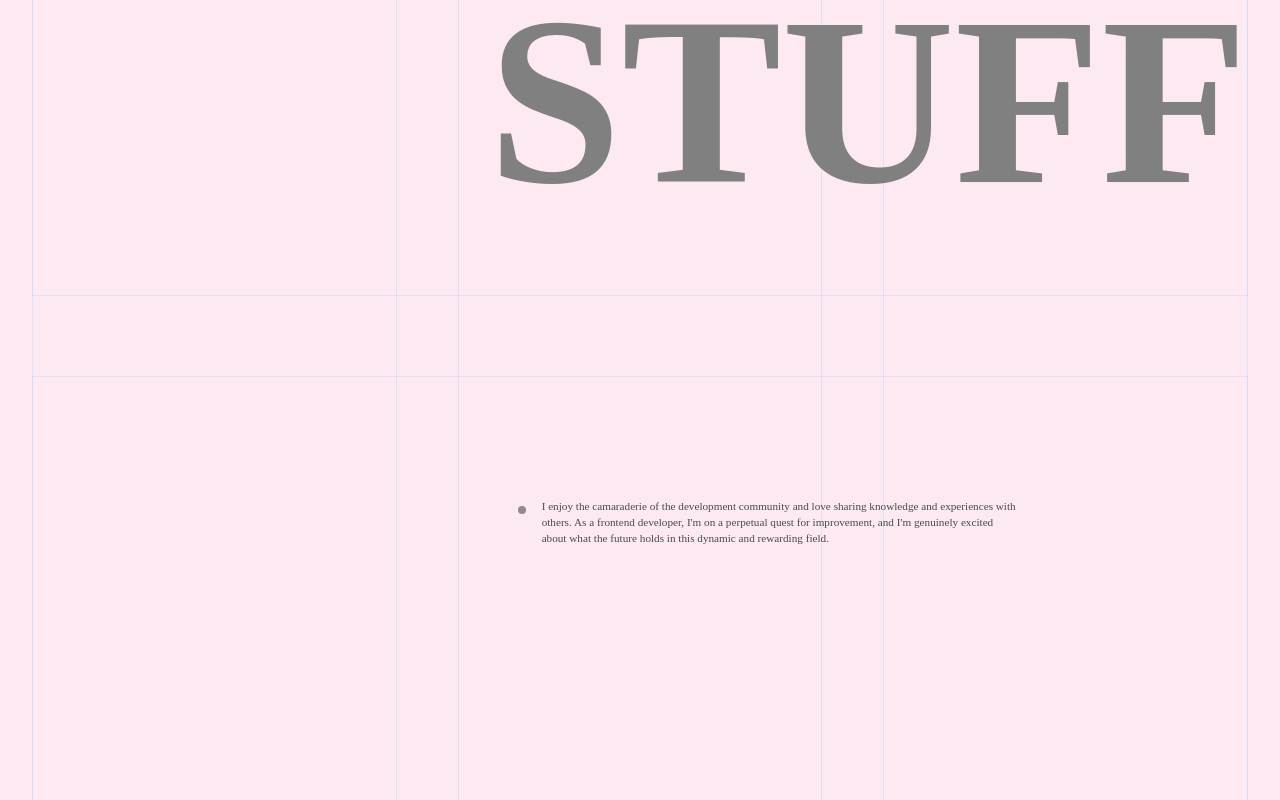
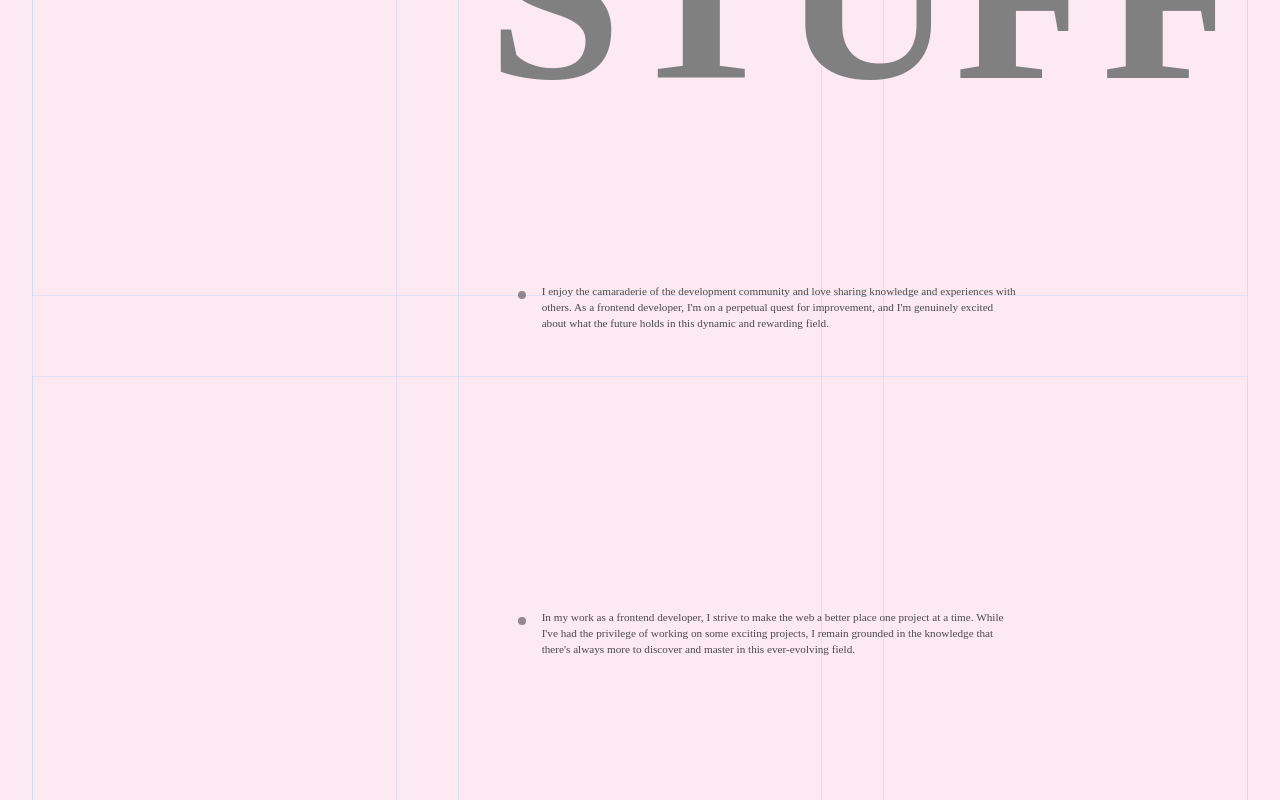
Before and after one commit to vorxsaken/alfahmi.my.id, a Next.js app: page /about in a window 1280 px wide. Shown: the part 1200-2000 px from the top of the page. Built offline with nearby package versions, Linux system fonts and the light colour scheme; a web font is replaced by a local one; what @geoffcodesthings/tailwind-md-base would draw is missing.

Commit message:
chore style adjusting

```diff
--- a/pages/about.tsx
+++ b/pages/about.tsx
@@ -26,7 +26,7 @@ function About() {
                             ))
                         }
                     </div>
-                    <div className="w-full h-full mt-[50%] md:mt-0 flex flex-col justify-start items-start gap-36 md:gap-6 z-50">
+                    <div className="w-full h-full mt-[50%] md:mt-0 flex flex-col justify-start items-start gap-10 md:gap-6 z-50">
                         <div className={`w-full h-[10%] hidden md:flex justify-end items-end text-[#4A4A4A] relative font-inria-serif`}>
                             <AnimateUpIn
                                 duration={1}
@@ -62,7 +62,7 @@ function About() {
                                 </AnimateUpIn>
                             </div>
                         </div>
-                        <div className="w-full flex justify-end items-start">
+                        <div className="w-full flex justify-end items-start mt-20 md:mt-0">
                             <div
                                 className="w-full md:w-[80%] h-full flex flex-col justify-start items-end relative text-7xl md:text-[15rem] font-extrabold text-[#808080] font-coiny"
                                 style={{ lineHeight: 1 }}
@@ -89,7 +89,7 @@ function About() {
                                     END ---
                                 </AnimateWordUpIn>
                                 <AnimateWordUpIn
-                                className="w-full h-20 md:h-64 flex justify-end items-start gap-4 overflow-hidden"
+                                    className="w-full h-20 md:h-64 flex justify-end items-start gap-4 overflow-hidden"
                                     delay={0.8}
                                     duration={0.5}
                                 >
@@ -97,7 +97,7 @@ function About() {
                                 </AnimateWordUpIn>
                             </div>
                         </div>
-                        <div className={`w-full h-auto md:h-[30%] flex md:justify-center justify-start items-center text-[#4A4A4A] font-inria-serif`}>
+                        <div className={`w-full h-auto md:h-[30%] flex md:justify-center justify-start items-center text-[#4A4A4A] font-inria-serif mt-10 md:mt-0`}>
                             <AnimateUpIn
                                 duration={1}
                                 delay={0.9}
@@ -110,11 +110,11 @@ function About() {
                                 </p>
                             </AnimateUpIn>
                         </div>
-                        <div className={`w-full h-[10%] md:hidden flex justify-end items-end text-[#4A4A4A] relative font-inria-serif`}>
+                        <div className={`w-full h-auto md:h-[30%] flex md:justify-center justify-start items-center text-[#4A4A4A] font-inria-serif`}>
                             <AnimateUpIn
                                 duration={1}
                                 delay={0.9}
-                                className="w-[300px] md:w-[400px] flex justify-start items-start gap-4 text-xs opacity-0 relative -top-36 -left-3"
+                                className="w-full md:w-[500px] flex justify-start items-start gap-4 text-xs md:text-[0.7rem] ml-0 md:ml-64 opacity-0"
                             >
                                 <div className="w-2 h-2 rounded-full bg-[#4A4A4A] mt-2 opacity-60">
                                 </div>
@@ -123,6 +123,7 @@ function About() {
                                 </p>
                             </AnimateUpIn>
                         </div>
+
                     </div>
                 </div>
 
--- a/tailwind.config.js
+++ b/tailwind.config.js
@@ -20,7 +20,7 @@ module.exports = {
         wrapperClass: 'markdown',
         img: {
           width: '100%',
-          borderRadius: '10px'
+          borderRadius: '5px'
         },
         li: {
           marginBottom: '6px',
@@ -35,7 +35,7 @@ module.exports = {
           img: {
             width: '30%',
             height: 'auto',
-            borderRadius: '10px'
+            borderRadius: '5px'
           }
         }
       },
```
